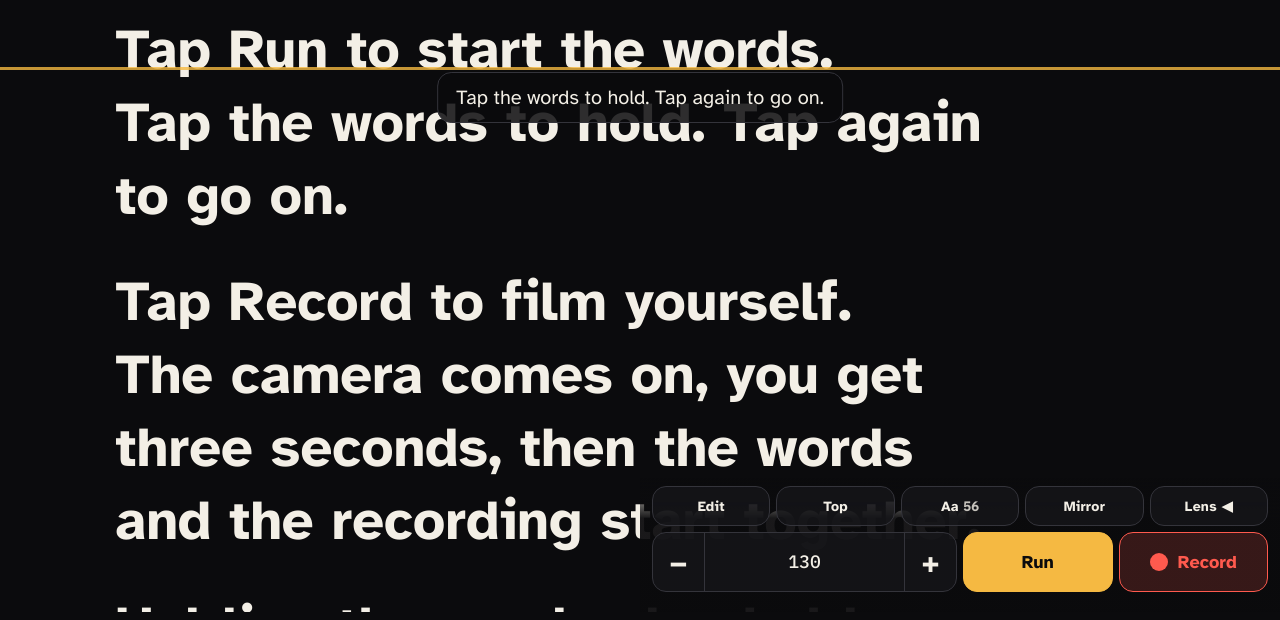
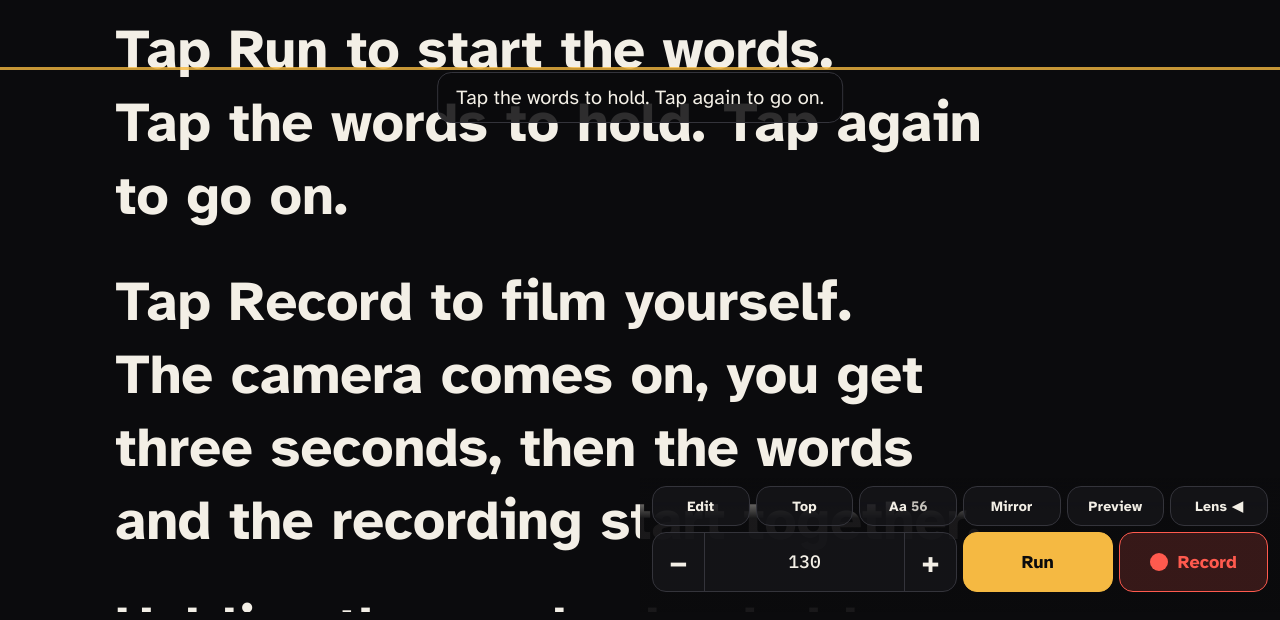
Before and after one commit to Tvk-sd/teleprompter, a plain HTML site: page src/index.html in a window 1280 px wide. Both pictures are taken after a click on the button "Open prompter". Shown: the part 188-808 px from the top of the page. Drawn offline with Linux system fonts and the light colour scheme.

Commit message:
feat: Preview toggle shows the camera before recording
Co-Authored-By: Claude Fable 5.1 <noreply@anthropic.com>

```diff
--- a/src/index.html
+++ b/src/index.html
@@ -190,7 +190,7 @@
   .btn.record .time { font-family: var(--mono); font-size: 20px; font-variant-numeric: tabular-nums; font-weight: 500; }
 
   /* Row 3: pre-flight tools. Ghosted while the words move. */
-  .icons { display: grid; grid-template-columns: repeat(4, 1fr); gap: var(--gap); transition: opacity 0.2s; }
+  .icons { display: grid; grid-template-columns: repeat(5, 1fr); gap: var(--gap); transition: opacity 0.2s; }
   .icons.ghost { opacity: 0.45; }
   .icons button {
     border-radius: var(--r); border: 1px solid var(--line); background: rgba(22,22,26,0.8);
@@ -219,7 +219,7 @@
     .btn { font-size: 18px; }
     .btn.record[aria-pressed="true"] .lbl { display: none; }
     .btn.record .time { font-size: 16px; }
-    .icons { grid-row: 1; grid-column: 1 / -1; grid-template-columns: repeat(5, 1fr); }
+    .icons { grid-row: 1; grid-column: 1 / -1; grid-template-columns: repeat(6, 1fr); }
     .icons button { font-size: 14px; }
     #hint { bottom: auto; top: calc(var(--band-top) + var(--size) * 3); }
   }
@@ -262,6 +262,7 @@
       <button id="restart">Top</button>
       <button id="bigger">Aa<span class="aa" id="aaOut">56</span></button>
       <button id="mirror" aria-pressed="false">Mirror</button>
+      <button id="preview" aria-pressed="false">Preview</button>
       <button id="lens" hidden>Lens ◀</button>
     </div>
     <div class="primary">
@@ -364,6 +365,8 @@ Breathe. Look at the lens.`;
     $('record').querySelector('.lbl').textContent = countdownAbort ? 'Cancel' : (recOn() ? 'Stop' : 'Record');
     $('record').querySelector('.time').hidden = !recOn();
     $('back').disabled = recOn() || !!countdownAbort;
+    $('preview').disabled = recOn() || !!countdownAbort;
+    $('preview').setAttribute('aria-pressed', !!stream);
     icons.classList.toggle('ghost', scrolling);
   }
 
@@ -438,14 +441,14 @@ Breathe. Look at the lens.`;
       return false;
     }
     cam.srcObject = stream; cam.hidden = false; $('dim').hidden = false;
-    prompt.classList.add('camera');
+    prompt.classList.add('camera'); paint();
     return true;
   }
   function cameraOff() {
     if (!stream) return;
     stream.getTracks().forEach(t => t.stop()); stream = null;
     cam.srcObject = null; cam.hidden = true; $('dim').hidden = true;
-    prompt.classList.remove('camera');
+    prompt.classList.remove('camera'); paint();
   }
 
   // ---- recording ----
@@ -552,6 +555,7 @@ Breathe. Look at the lens.`;
   $('restart').onclick = () => { stopScroll(); scroller.scrollTop = 0; pos = 0; };
   $('bigger').onclick = () => { const i = SIZES.findIndex(s => s > +size.value); setSize(i < 0 ? SIZES[0] : SIZES[i]); };
   $('lens').onclick = () => { lensRight = !lensRight; applyLens(); save(); };
+  $('preview').onclick = () => stream ? cameraOff() : cameraOn();
   $('mirror').onclick = e => {
     const on = !scroller.classList.contains('mirror');
     scroller.classList.toggle('mirror', on);
```
